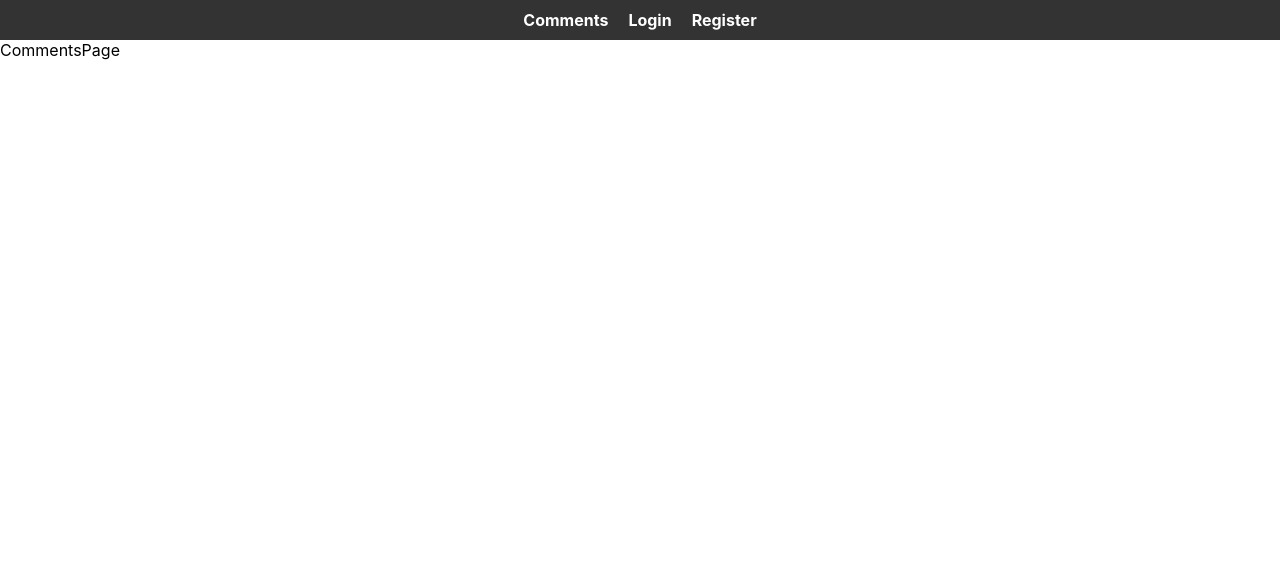
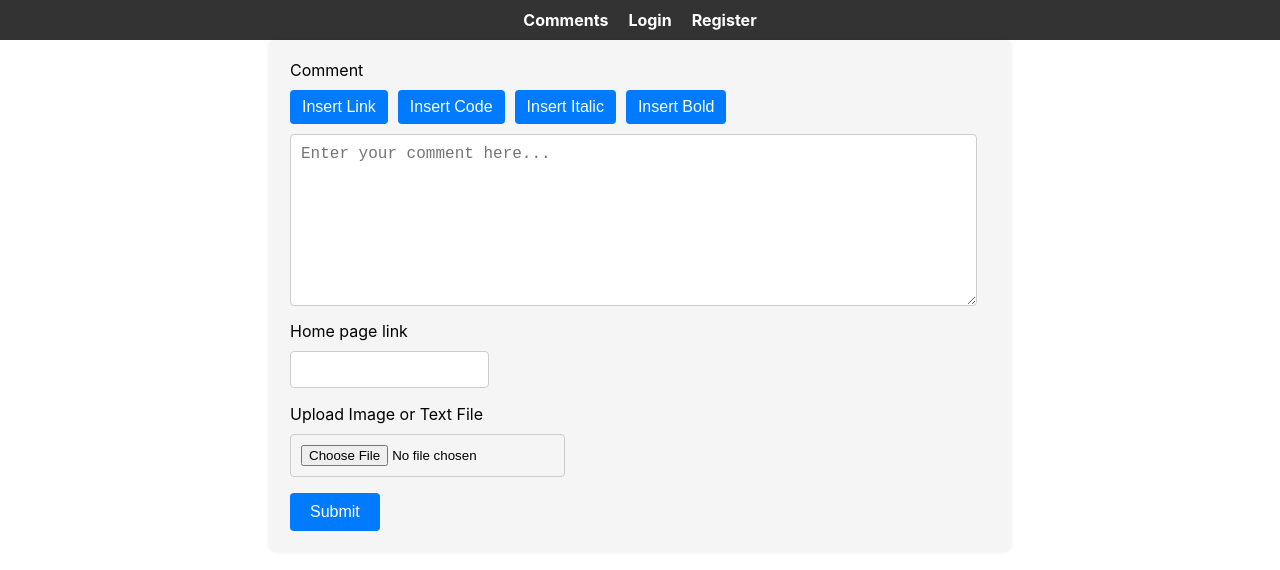
Before and after one commit to aMadAlien/test-comments-react, a React (Create React App) app: page /comments in a window 1280 px wide. Shown: the top 570 px of the page. Built offline with nearby package versions, Linux system fonts and the light colour scheme.

Commit message:
implement create comment form

```diff
--- a/package.json
+++ b/package.json
@@ -6,6 +6,7 @@
     "@testing-library/jest-dom": "^5.17.0",
     "@testing-library/react": "^13.4.0",
     "@testing-library/user-event": "^13.5.0",
+    "axios": "^1.5.0",
     "react": "^18.2.0",
     "react-dom": "^18.2.0",
     "react-router-dom": "^6.16.0",
--- /dev/null
+++ b/src/components/comments/CommentForm.js
@@ -0,0 +1,68 @@
+import { createRef, useState } from 'react';
+import { EditorContainer, ButtonContainer, SubmitButton, Label, TextArea, ErrorMessage } from '../../styles/CommentFormStyles';
+import axiosInstance from '../../config/axios';
+import { validateDataBeforeSubmit, insertTag } from '../../utils/CommentHelper';
+
+function CommentForm({ replyTo }) {
+  const [comment, setComment] = useState('');
+  const [homePage, setHomePage] = useState('');
+  const [error, setError] = useState('');
+
+  const textAreaRef = createRef();
+
+  const handleSubmit = (e) => {
+    e.preventDefault();
+    const file = e.target.file.files[0];
+
+    validateDataBeforeSubmit(comment, file, setError)
+
+    const formData = new FormData();
+    const user = JSON.parse(localStorage.getItem("user"));
+
+    formData.append('userId', user.id);
+    formData.append('homePage', homePage);
+    formData.append('text', comment);
+    replyTo && formData.append('replyTo', replyTo);
+    file && formData.append('file', file);
+
+    setError('');
+    axiosInstance.post('/comments', formData, { headers: { 'Content-Type': 'multipart/form-data' } })
+      .then((res) => { console.log(res) })
+      .catch((e) => console.error(e));
+  };
+
+  const insertCustomTag = (e, tag) => insertTag(e, tag, textAreaRef, comment, setComment);
+
+  return (
+    <EditorContainer onSubmit={e => handleSubmit(e)}>
+      <Label htmlFor="comment">Comment</Label>
+      <ButtonContainer>
+        <button onClick={(e) => insertCustomTag(e, '<a href="" title=""></a>')}>Insert Link</button>
+        <button onClick={(e) => insertCustomTag(e, '<code></code>')}>Insert Code</button>
+        <button onClick={(e) => insertCustomTag(e, '<i></i>')}>Insert Italic</button>
+        <button onClick={(e) => insertCustomTag(e, '<strong></strong>')}>Insert Bold</button>
+      </ButtonContainer>
+
+      {error && <ErrorMessage>{error}</ErrorMessage>}
+
+      <TextArea
+        ref={textAreaRef}
+        value={comment}
+        onChange={(e) => setComment(e.target.value)}
+        placeholder="Enter your comment here..."
+        required
+        rows={6}
+      />
+
+      <Label htmlFor="file">Home page link</Label>
+      <input type="text" onChange={e => setHomePage(e.target.value)} />
+
+      <Label htmlFor="file">Upload Image or Text File</Label>
+      <input type="file" id="file" />
+
+      <SubmitButton type="submit">Submit</SubmitButton>
+    </EditorContainer>
+  );
+}
+
+export default CommentForm;
--- a/src/pages/Comments.js
+++ b/src/pages/Comments.js
@@ -1,6 +1,11 @@
+import CommentForm from "../components/comments/CommentForm"
+
 function CommentsPage() {
   return (
-    <div>CommentsPage</div>
+    <div>
+      <CommentForm />
+
+    </div>
   )
 }
 
--- /dev/null
+++ b/src/styles/CommentFormStyles.js
@@ -0,0 +1,75 @@
+import styled from 'styled-components';
+
+export const EditorContainer = styled.form`
+  display: flex;
+  flex-direction: column;
+  align-items: flex-start;
+  max-width: 700px;
+  padding: 20px;
+  box-shadow: 0 0 5px rgba(0, 0, 0, 0.1);
+  border-radius: 5px;
+  background-color: #f5f5f5;
+  margin: 0 auto;
+
+  input {
+    padding: 10px;
+    margin-bottom: 16px;
+    border: 1px solid #ccc;
+    border-radius: 4px;
+  }
+`;
+
+export const ButtonContainer = styled.div`
+  margin-bottom: 10px;
+
+  button {
+    margin-right: 10px;
+    padding: 8px 12px;
+    border: none;
+    border-radius: 4px;
+    background-color: #007bff;
+    color: #fff;
+    cursor: pointer;
+
+    &:last-child {
+      margin-right: 0;
+    }
+
+    &:hover {
+      background-color: #0056b3;
+    }
+  }
+`;
+
+export const Label = styled.label`
+  font-size: 16px;
+  margin-bottom: 10px;
+  display: block;
+`;
+
+export const TextArea = styled.textarea`
+  width: 95%;
+  min-height: 150px;
+  padding: 10px;
+  border: 1px solid #ccc;
+  border-radius: 4px;
+  font-size: 16px;
+  resize: vertical;
+  margin-bottom: 15px;
+`;
+
+export const SubmitButton = styled.button`
+  background-color: #007bff;
+  color: #fff;
+  border: none;
+  border-radius: 4px;
+  padding: 10px 20px;
+  font-size: 16px;
+  cursor: pointer;
+`;
+
+export const ErrorMessage = styled.p`
+  color: red;
+  font-size: 14px;
+  margin-top: 5px;
+`;
--- /dev/null
+++ b/src/utils/CommentHelper.js
@@ -0,0 +1,19 @@
+import { isFileValid, isContentValid } from './Validation';
+
+export function validateDataBeforeSubmit(comment, file, setError) {
+    if (!isContentValid(comment)) { setError("Please enter a valid comment."); return }
+
+    if (file && !isFileValid(file)) {
+      setError('Please upload a valid image (JPG, GIF, PNG) (max 320x240) or text (TXT) file (max 100kb).');
+      return;
+    }
+  }
+
+export function insertTag(e, tag, textAreaRef, comment, setComment) {
+  e.preventDefault();
+  const startPos = textAreaRef.current.selectionStart;
+  const endPos = textAreaRef.current.selectionEnd;
+  const newText = comment.slice(0, startPos) + tag + comment.slice(endPos);
+  setComment(newText);
+  textAreaRef.current.focus();
+};
--- /dev/null
+++ b/src/utils/Validation.js
@@ -0,0 +1,29 @@
+export function isFileValid(file) {
+    const minFileSize = 1024*100;
+    const allowedFileTypes = ['image/jpeg', 'image/gif', 'image/png', 'text/plain'];
+
+    if (!allowedFileTypes.includes(file.type)
+      || ('text/plain' === file.type && (file.size > minFileSize))) {
+      return false;
+    }
+    return true;
+  }
+
+export function isContentValid(content) {
+    const allowedTags = {
+      a: /<a\s+[^>]*>(.*?)<\/a>/gi,
+      code: /<code>(.*?)<\/code>/gi,
+      i: /<i>(.*?)<\/i>/gi,
+      strong: /<strong>(.*?)<\/strong>/gi,
+    };
+
+    for (const tag in allowedTags) {
+      if (content?.match(allowedTags[tag])) {
+        content = content.replace(allowedTags[tag], '');
+      }
+    }
+
+    const hasOtherTags = /<\/?[a-z][\s\S]*>/i.test(content);
+
+    return !hasOtherTags;
+  }
```
Also changed, not shown: 1 other file (tests, documents, lock files or other folders).
